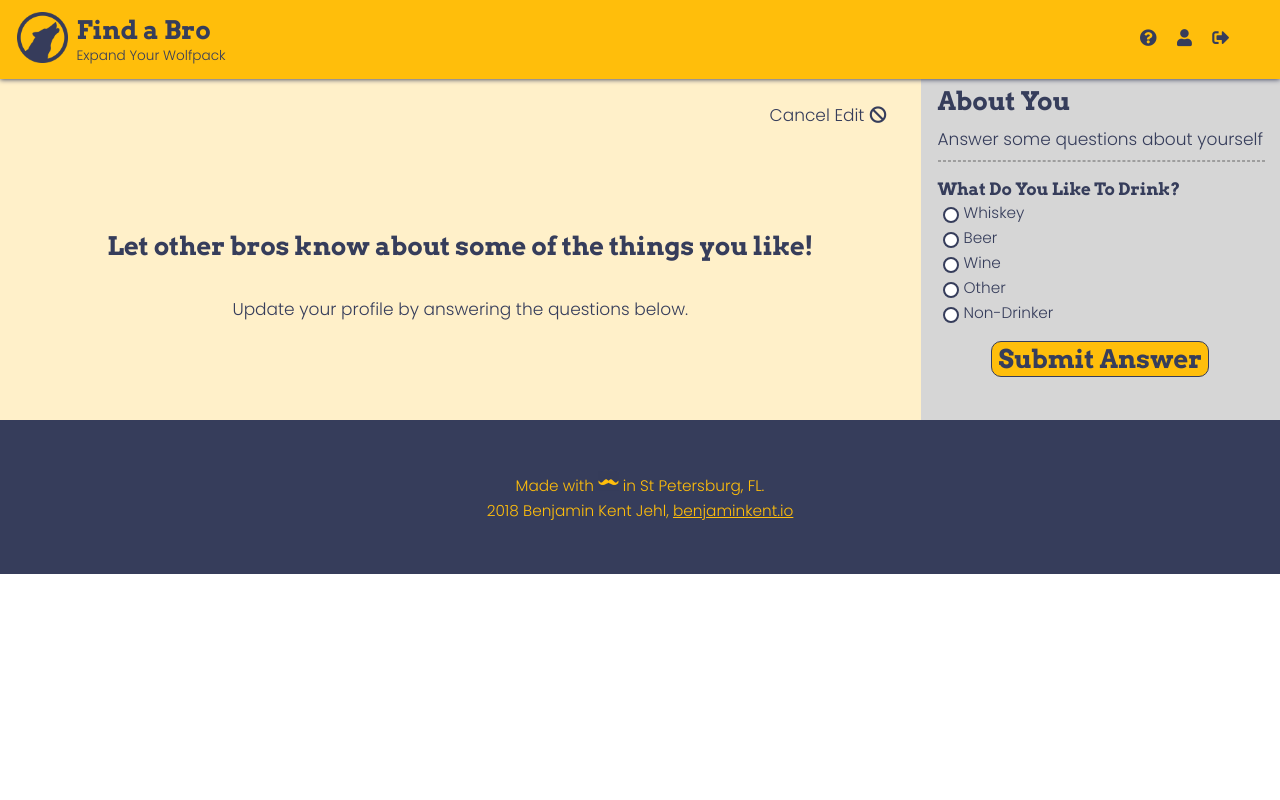
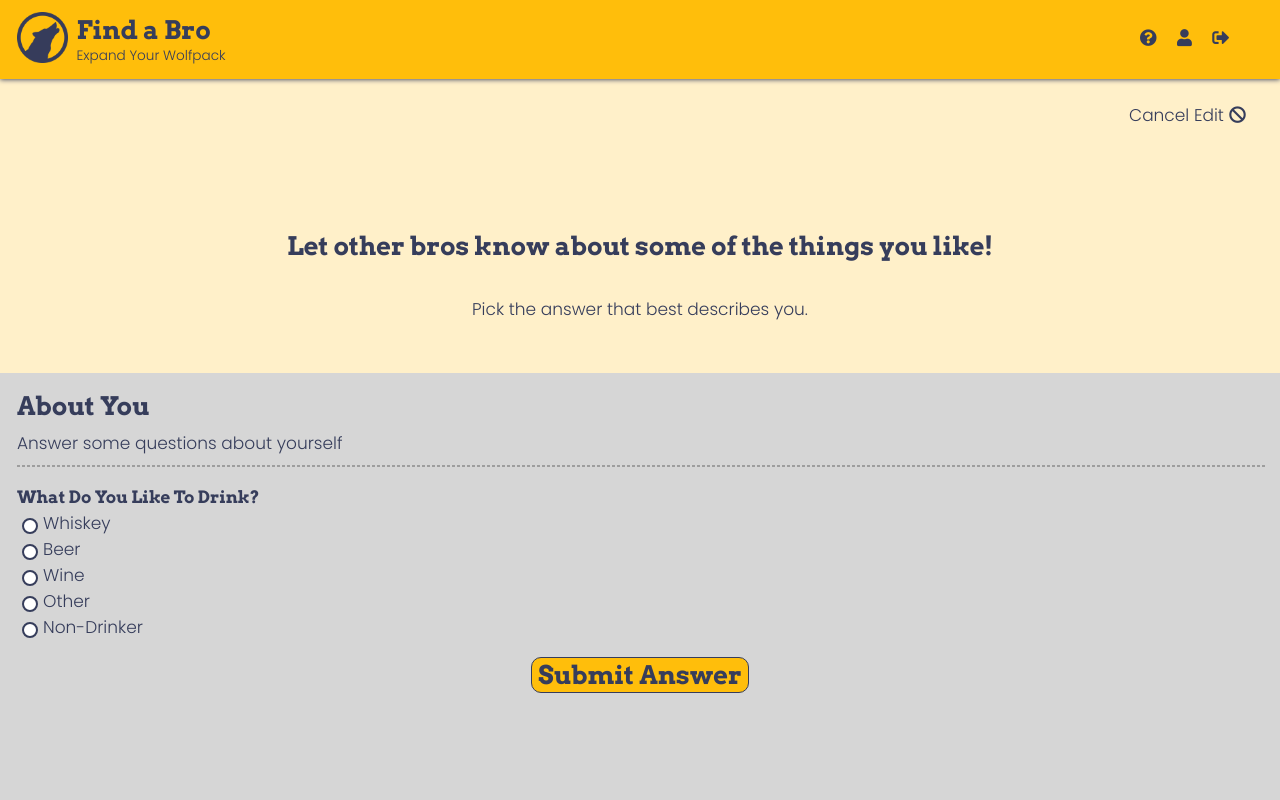
Before and after one commit to benjaminkent/findabro, a React (Create React App) app in the folder client/: page /edit-profile in a window 1280 px wide. Shown: the top 800 px of the page. Built offline with nearby package versions, Linux system fonts and the light colour scheme; what auth0-js would draw is missing.

Commit message:
styling updates complete

```diff
--- a/client/src/Components/QAndA.jsx
+++ b/client/src/Components/QAndA.jsx
@@ -14,7 +14,7 @@ class QAndA extends Component {
       <>
         <div>
           <section className="about-section">
-            <div className="about-section-container">
+            <div className="edit-about-section-container">
               <h2 className="about-user">About You</h2>
               <p className="about-user-info">
                 Answer some questions about yourself
--- a/client/src/Components/Splash.jsx
+++ b/client/src/Components/Splash.jsx
@@ -2,6 +2,7 @@ import React, { Component } from 'react'
 import Auth from '../auth/auth.js'
 
 import ScrollToTop from './ScrollToTop'
+import Footer from './Footer'
 
 const auth = new Auth()
 
@@ -36,6 +37,7 @@ class Splash extends Component {
             </div>
           </main>
         </div>
+        <Footer />
       </>
     )
   }
--- a/client/src/Components/UserEdit.jsx
+++ b/client/src/Components/UserEdit.jsx
@@ -42,7 +42,7 @@ class UserEdit extends Component {
       <>
         <ScrollToTop />
         <Header />
-        <div className="main-page-content">
+        <div className="edit-page-content">
           <section className="user-section">
             <div className="user-image-container">
               <div className="cancel-edit">
@@ -72,7 +72,7 @@ class UserEdit extends Component {
               </div> */}
               <div className="edit-profile-about">
                 <h4>Let other bros know about some of the things you like!</h4>
-                <p>Update your profile by answering the questions below.</p>
+                <p>Pick the answer that best describes you.</p>
               </div>
               {/* if at some point users can upload their own image */}
               {/* <div className="edit-image-container">
--- a/client/src/mainpage.scss
+++ b/client/src/mainpage.scss
@@ -115,9 +115,10 @@
 }
 
 .about-section-container {
-  padding: 1rem;
+  padding: 5rem 1rem 1rem 1rem;
   background-color: #d6d6d6;
   color: $primary-black;
+  height: 100%;
 
   .about-questions {
     display: flex;
@@ -163,6 +164,12 @@
   padding-top: 6rem;
 }
 
+@media (max-width: 1000px) {
+  .about-section-container {
+    padding-top: 1rem;
+  }
+}
+
 @media (min-width: 700px) {
   .meme-image-container {
     display: flex;
@@ -203,11 +210,6 @@
     height: 100%;
   }
 
-  .about-section-container {
-    padding-top: 5rem;
-    height: 100%;
-  }
-
   .meme-section-container {
     padding-top: 5rem;
   }
@@ -242,6 +244,10 @@
   .match {
     margin-right: 3rem;
   }
+
+  .about-section-container {
+    padding-bottom: 5rem;
+  }
 }
 
 @media (min-width: 1600px) {
--- a/client/src/useredit.scss
+++ b/client/src/useredit.scss
@@ -36,6 +36,14 @@ label {
   border-radius: 20px;
   padding: 0 1rem;
   border-width: 0.5px;
+}
+
+.edit-about-section-container {
+  padding: 1rem;
+  background-color: #d6d6d6;
+  color: $primary-black;
+  height: 100%;
+  font-family: $poppins;
 }
 
 .edit-name-location input:focus {
@@ -112,7 +120,7 @@ input.radio:checked {
 }
 
 .submit-answer {
-  margin: 1rem auto 1rem auto;
+  margin: 1rem auto 9rem auto;
   display: flex;
   justify-content: center;
   font-family: $arvo;
@@ -132,3 +140,9 @@ input.radio:checked {
   color: $primary-mustard;
   background-color: $primary-black;
 }
+
+@media (min-width: 750px) {
+  .submit-answer {
+    margin-bottom: 11rem;
+  }
+}
```
